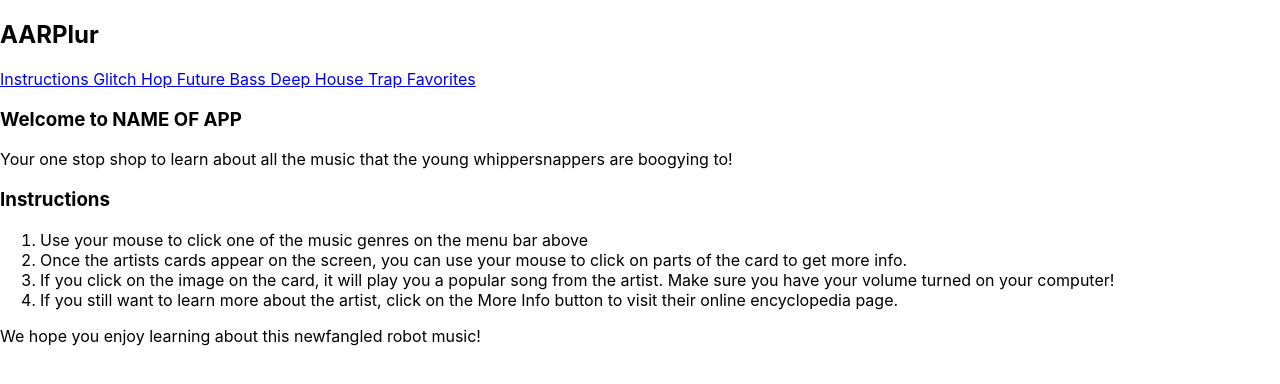
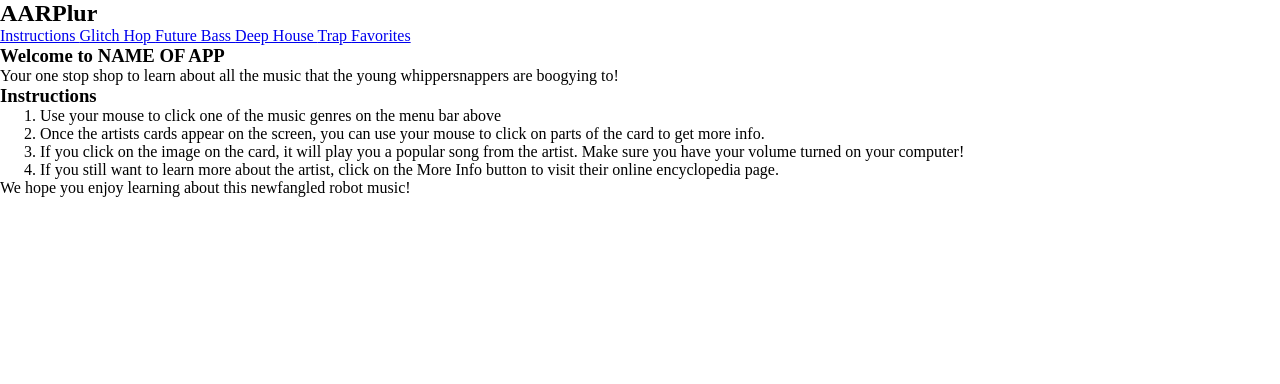
Before and after one commit to ericweissman/solo-mod3, a React (Create React App) app: page / in a window 1280 px wide. Shown: the top 384 px of the page. Built offline with nearby package versions, Linux system fonts and the light colour scheme.

Commit message:
Adds variables and mixin structure

```diff
--- /dev/null
+++ b/src/styles/_variables.scss
@@ -0,0 +1,10 @@
+$primary-font: 'Fjalla One', sans-serif;
+$secondary-font: 'Raleway', sans-serif;
+
+$color-main: #212121;
+$color-main-light: #484848;
+$color-main-dark: #000000e4;
+
+$color-accent: #00e676;
+$color-accent-light: #66ffa6;
+$color-accent-dark: #00b248;
--- a/src/styles/index.scss
+++ b/src/styles/index.scss
@@ -1,14 +1,8 @@
-body {
+@import url('https://fonts.googleapis.com/css?family=Fjalla+One|Raleway');
+@import './variables';
+
+
+* {
+  box-sizing: border-box;
   margin: 0;
-  padding: 0;
-  font-family: -apple-system, BlinkMacSystemFont, "Segoe UI", "Roboto", "Oxygen",
-    "Ubuntu", "Cantarell", "Fira Sans", "Droid Sans", "Helvetica Neue",
-    sans-serif;
-  -webkit-font-smoothing: antialiased;
-  -moz-osx-font-smoothing: grayscale;
 }
-
-code {
-  font-family: source-code-pro, Menlo, Monaco, Consolas, "Courier New",
-    monospace;
-}
```
Also changed, not shown: src/styles/_mixins.scss (added).
